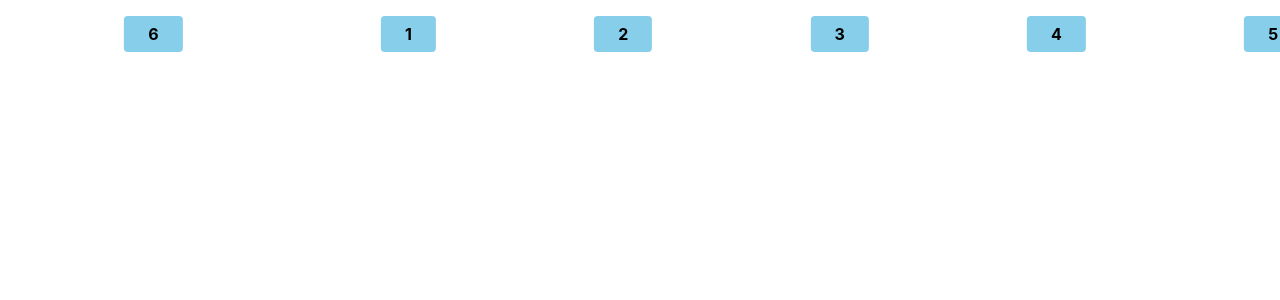
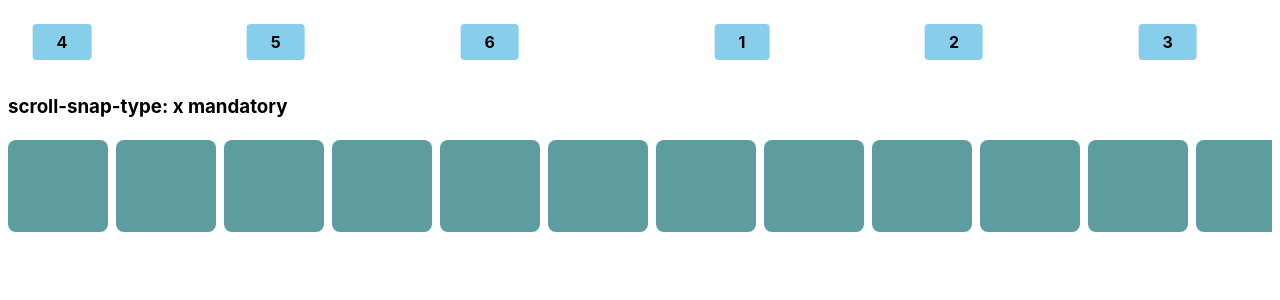
Before and after one commit to hwhong/play, a React (Create React App) app: page / in a window 1280 px wide. Shown: the top 300 px of the page. Built offline with nearby package versions, Linux system fonts and the light colour scheme.

Commit message:
add scroll-snap example

```diff
--- a/src/App.module.css
+++ b/src/App.module.css
@@ -1,4 +1,6 @@
-.roott {
+.root {
   height: 100vh;
   width: 100vw;
+  padding: 8px;
+  box-sizing: border-box;
 }
--- a/src/App.tsx
+++ b/src/App.tsx
@@ -1,11 +1,13 @@
 import React from "react";
 import styles from "./App.module.css";
 import { Marquee } from "./components/marquee/marquee";
+import { SnapScrolling } from "./components/snap-scrolling/snap-scrolling";
 
 function App() {
   return (
     <div className={styles.root}>
       <Marquee />
+      <SnapScrolling />
     </div>
   );
 }
--- /dev/null
+++ b/src/components/snap-scrolling/snap-scrolling.module.css
@@ -0,0 +1,19 @@
+.root {
+  scroll-snap-type: x mandatory;
+  width: auto;
+  overflow: auto;
+  display: flex;
+  position: relative;
+  height: 100px;
+}
+
+.root > * {
+  margin: 4px;
+}
+
+.item {
+  padding: 6px 50px;
+  border-radius: 8px;
+  background-color: cadetblue;
+  scroll-snap-align: start;
+}
--- /dev/null
+++ b/src/components/snap-scrolling/snap-scrolling.tsx
@@ -0,0 +1,15 @@
+import React from "react";
+import styles from "./snap-scrolling.module.css";
+
+export function SnapScrolling() {
+  return (
+    <>
+      <h3>scroll-snap-type: x mandatory</h3>
+      <div className={styles.root}>
+        {Array.from(Array(25).keys()).map((k) => (
+          <div className={styles.item} key={k} />
+        ))}
+      </div>
+    </>
+  );
+}
```
